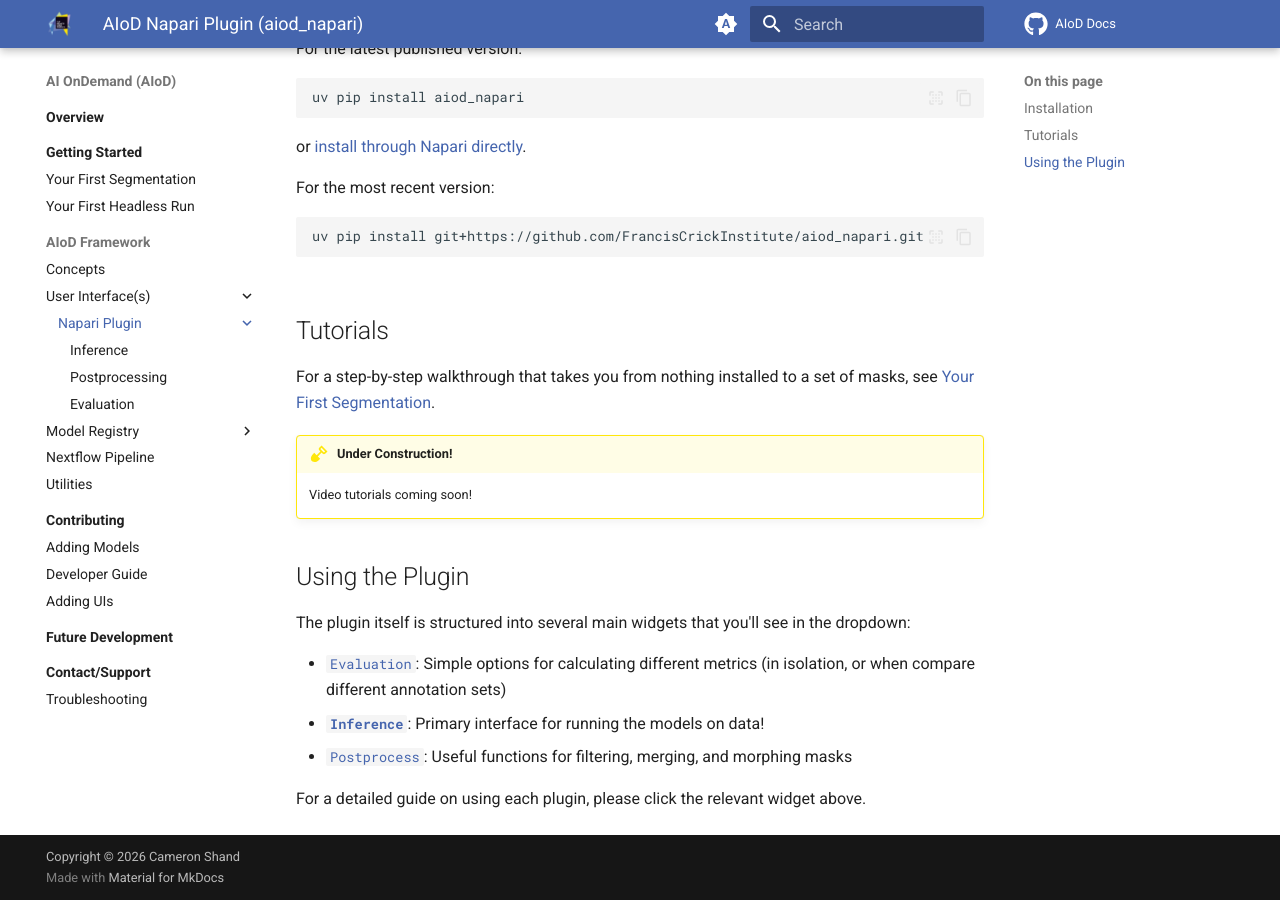
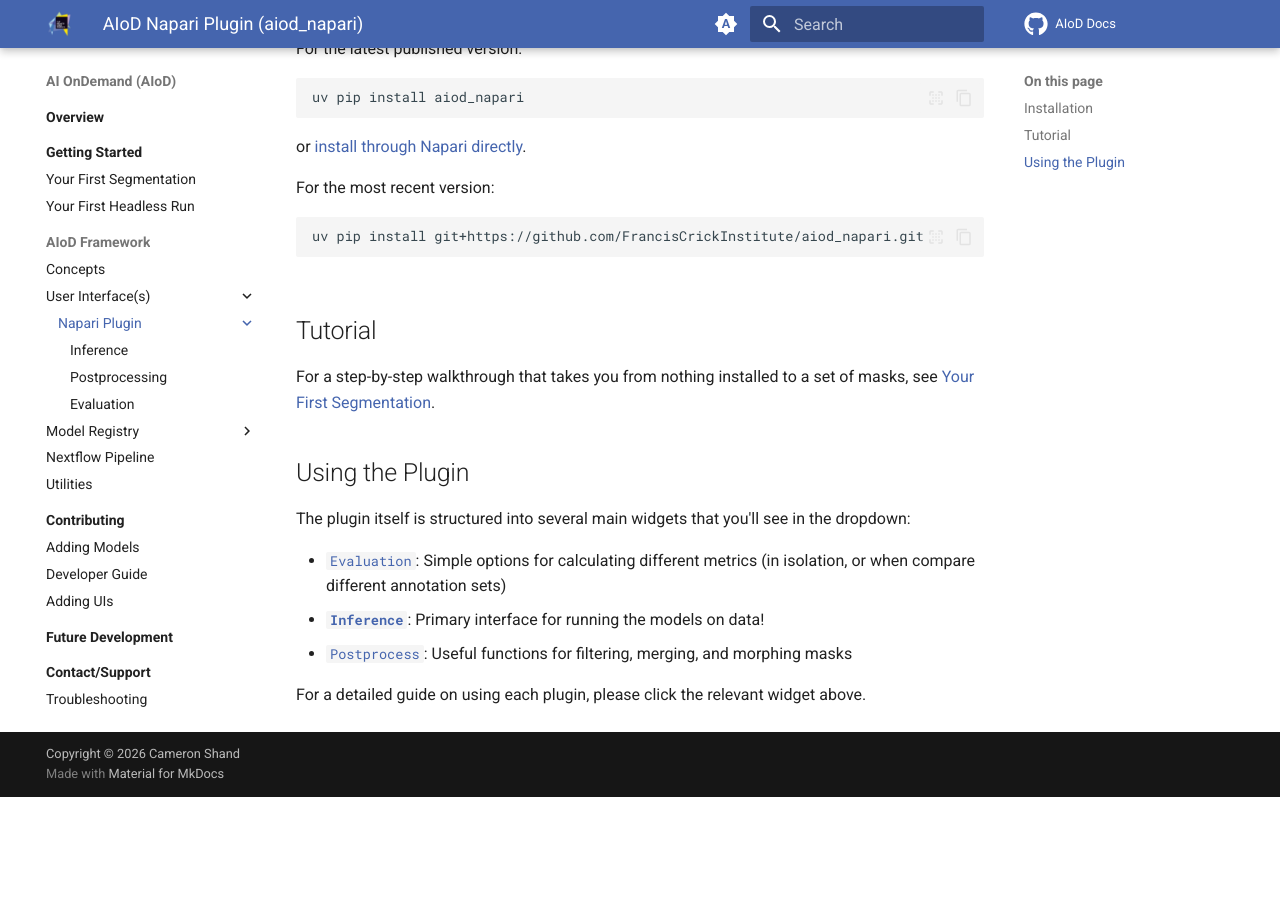
Before and after one commit to FrancisCrickInstitute/aiod_docs, an MkDocs documentation site: the page built from docs/sections/front_ends/napari_plugin/index.md, in a window 1280 px wide and 900 px high, scrolled down 574 px. Built offline with MkDocs 1.6.1 and Material for MkDocs 9.7.7, drawn with Linux system fonts in a browser that asks for light colours; comment, search, counter and statistics services are not loaded; after the commit the page ends 1371 px from its top, so only the background shows below that.

Commit message:
Remove unnecessary duplicate about videos

```diff
--- a/docs/sections/front_ends/napari_plugin/index.md
+++ b/docs/sections/front_ends/napari_plugin/index.md
@@ -44,12 +44,8 @@ To easily visualise your data, and select the different models, parameters, and
     If this is possible, then the [local installation instructions](#local) should work for you. If not, contact your HPC team or see our [contact page](../../support/index.md#contact-us) where we may be able to help.
 
 
-## Tutorials
+## Tutorial
 For a step-by-step walkthrough that takes you from nothing installed to a set of masks, see [Your First Segmentation](../../getting_started/first_segmentation.md).
-
-!!! under-construction "Under Construction!"
-
-    Video tutorials coming soon!
 
 ## Using the Plugin
 
```
